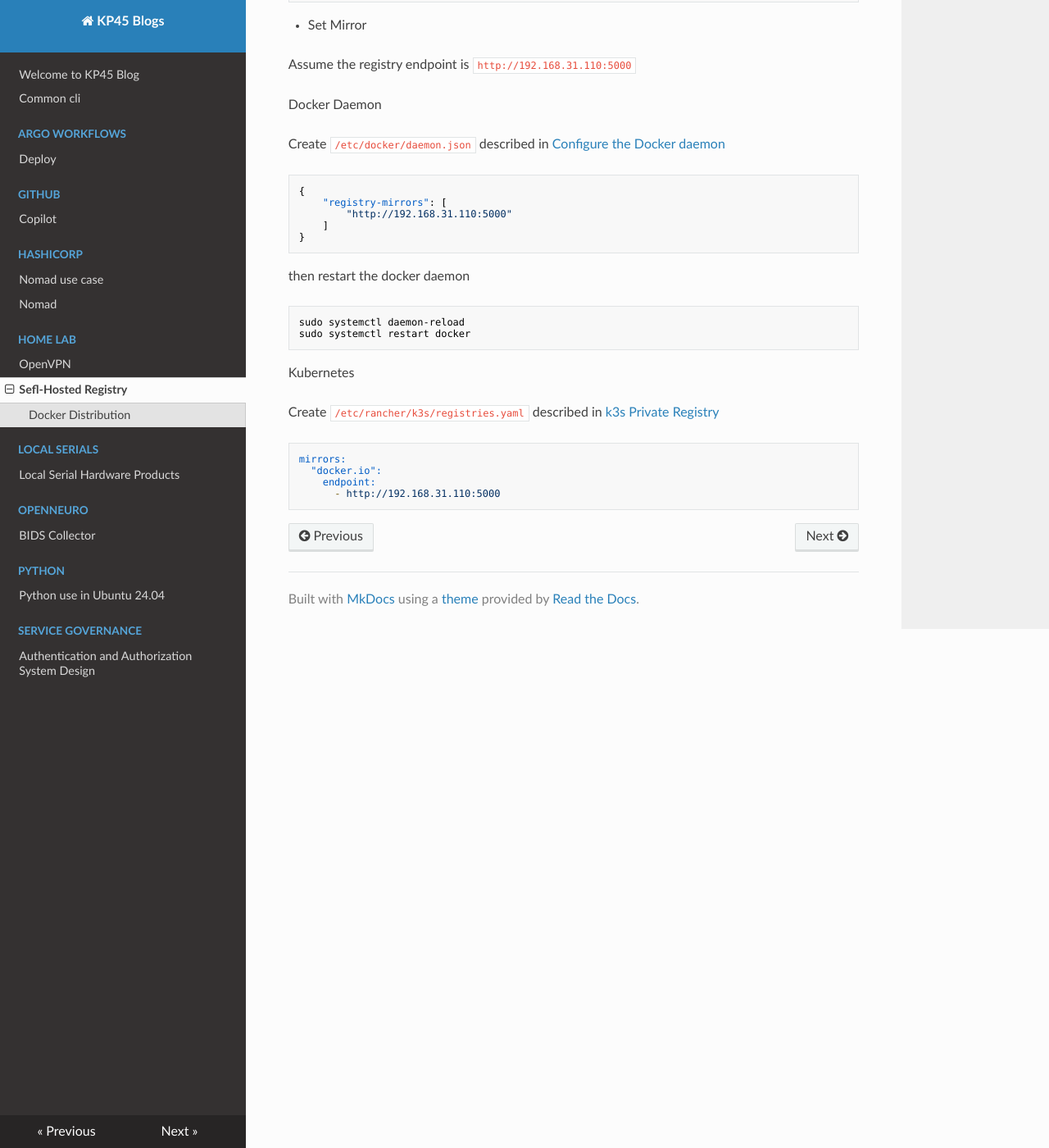
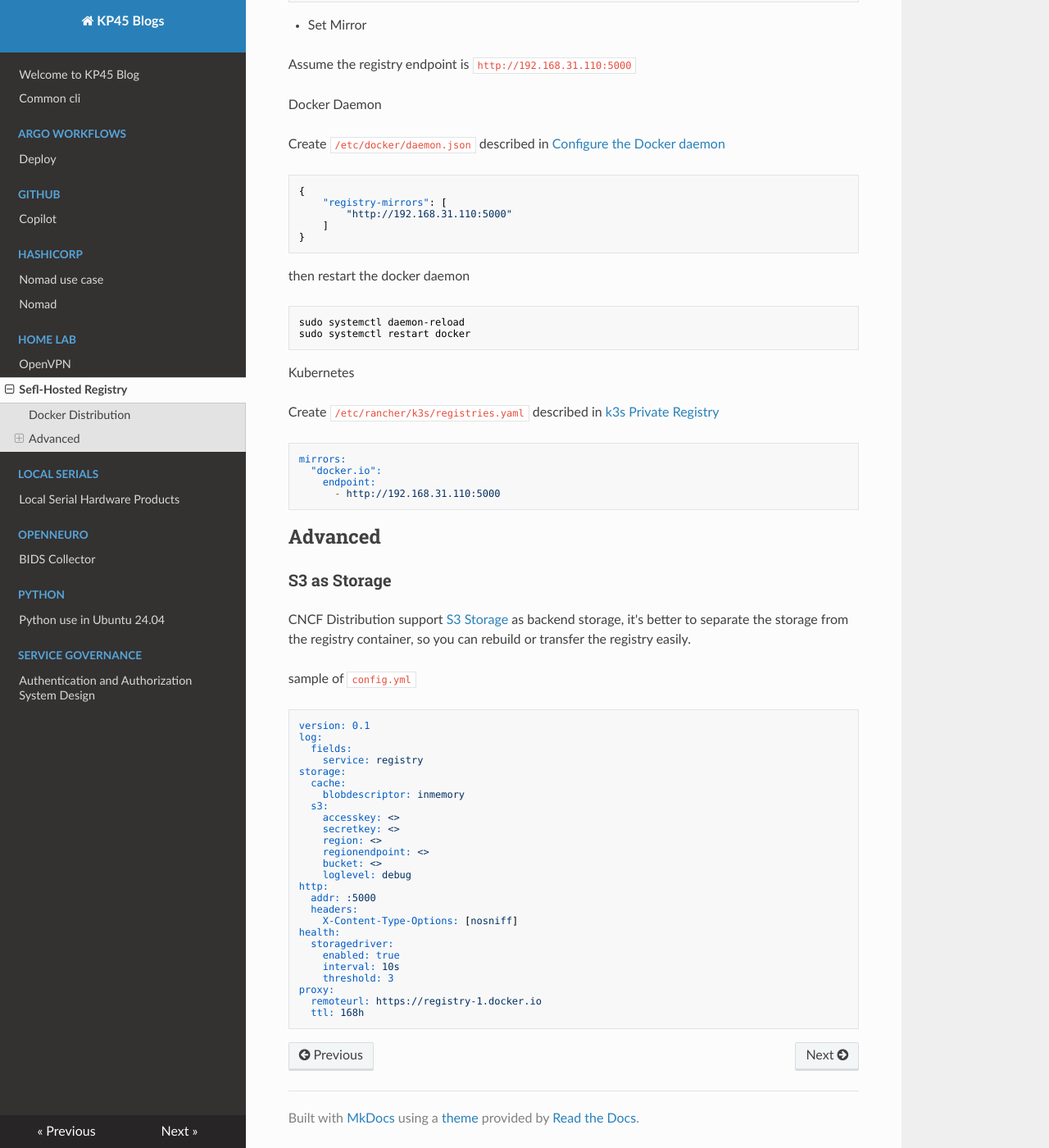
Before and after one commit to kevinpan45/kevinpan45.github.io, an MkDocs documentation site: the page built from docs/home-lab/Self-Hosted-Registry.md, in a window 1280 px wide and 1400 px high, scrolled down 1149 px. Shown: the whole window at 82% size. Built offline with MkDocs 1.6.1, drawn with Linux system fonts in a browser that asks for light colours; nearby versions of some CDN libraries.

Commit message:
add s3 storage settings sample

````diff
--- a/docs/home-lab/Self-Hosted-Registry.md
+++ b/docs/home-lab/Self-Hosted-Registry.md
@@ -89,3 +89,40 @@ mirrors:
     endpoint:
       - http://192.168.31.110:5000
 ```
+
+## Advanced
+
+### S3 as Storage
+
+CNCF Distribution support [S3 Storage](https://distribution.github.io/distribution/storage-drivers/s3/) as backend storage, it's better to separate the storage from the registry container, so you can rebuild or transfer the registry easily.
+
+sample of `config.yml`
+
+```yaml
+version: 0.1
+log:
+  fields:
+    service: registry
+storage:
+  cache:
+    blobdescriptor: inmemory
+  s3:
+    accesskey: <>
+    secretkey: <>
+    region: <>
+    regionendpoint: <>
+    bucket: <>
+    loglevel: debug
+http:
+  addr: :5000
+  headers:
+    X-Content-Type-Options: [nosniff]
+health:
+  storagedriver:
+    enabled: true
+    interval: 10s
+    threshold: 3
+proxy:
+  remoteurl: https://registry-1.docker.io
+  ttl: 168h
+```
````
